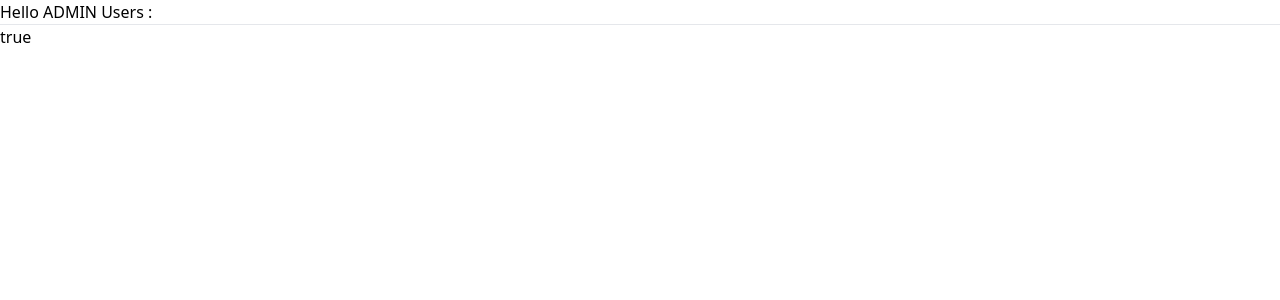
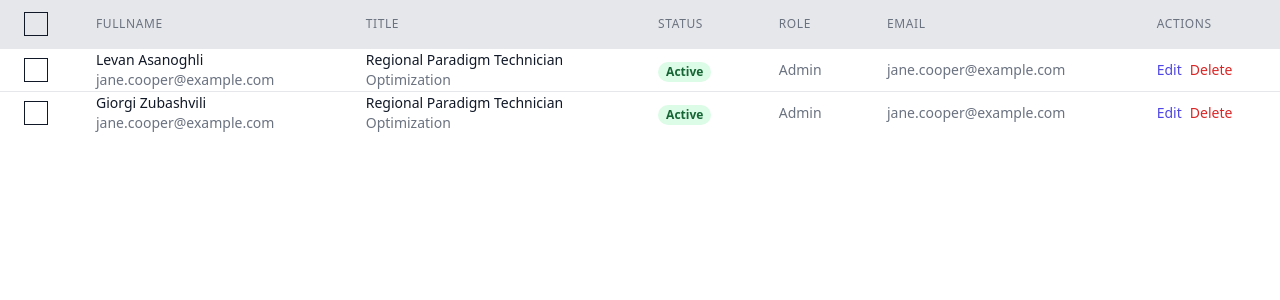
Before and after one commit to Asanoghli/luxlevs-front, a Nuxt app: page /admin/users in a window 1280 px wide. Shown: the top 300 px of the page. Built offline with nearby package versions, Linux system fonts and the light colour scheme.

Commit message:
ADMIN - Sidebar. Workign on USERS page

```diff
--- a/components/sidebar/AppSidebar.vue
+++ b/components/sidebar/AppSidebar.vue
@@ -2,17 +2,13 @@
 import AppSidebarClosed from "~/components/sidebar/AppSidebarClosed.vue";
 import AppSidebarOpened from "~/components/sidebar/AppSidebarOpened.vue";
 import {SidebarConstants} from "~/constants/SessionConstants.js";
-import {
-  useCreateNullValuePersistenceCookieOrGetExisted
-} from "~/composable/useCreateCookie.js";
 
 export default {
   components: {AppSidebarOpened, AppSidebarClosed},
   setup() {
     let sidebarState = useAppSidebar();
-    const {locale, setLocale} = useI18n();
 
-    return {locale, setLocale, sidebarState};
+    return { sidebarState};
   },
   async created() {
     // CHECK SIDEBAR STATUS FROM COOKIE AND CREATE IT IF DOES NOT EXISTS
--- a/components/sidebar/AppSidebarOpened.vue
+++ b/components/sidebar/AppSidebarOpened.vue
@@ -108,6 +108,7 @@ export default {
 .active {
   @apply text-gray-200 bg-gray-700 rounded;
 }
+
 .sidebar-item {
   @apply flex items-center w-full h-12 px-3 mt-2 rounded;
 }
--- a/components/sidebar/ToggleSidebarAndChangeLanguageComponent.vue
+++ b/components/sidebar/ToggleSidebarAndChangeLanguageComponent.vue
@@ -1,5 +1,5 @@
 <script>
-import {useCreatePersistenceCookie} from "~/composable/useCreateCookie.js";
+import {useCreatePersistenceCookie} from "~/composables/useCreateCookie.js";
 import {SidebarConstants} from "~/constants/SessionConstants.js";
 
 export default {
--- a/pages/admin/users/index.vue
+++ b/pages/admin/users/index.vue
@@ -4,14 +4,122 @@ export default {
   setup() {
     let sidebarState = useAppSidebar();
     definePageMeta({
-      layout : 'admin-layout'
+      layout: 'admin-layout'
     })
-    return {sidebarState}
+    let users = [
+      {
+        id: 1, firstName: 'Levan', lastName: 'Asanoghli'
+      },
+      {
+        id: 2, firstName: 'Giorgi', lastName: 'Zubashvili'
+      }
+    ]
+    return {sidebarState,users}
   }
 }
 </script>
 <template>
-  <h1>Hello ADMIN Users :</h1>
-  <hr>
-  {{sidebarState.isSidebarOpen}}
+  <div class="w-full">
+    <table class="w-full divide-y divide-gray-200 overflow-x-auto">
+      <thead class="bg-gray-200">
+      <tr>
+        <th scope="col" class="px-6 size-0 py-3 text-left text-xs font-medium text-gray-500 uppercase tracking-wider">
+          <label for="" class="flex items-center gap-3">
+            <input checked="checked" class="size-5 hidden" type="checkbox">
+            <span class="w-6 h-6 border border-gray-900"></span>
+          </label>
+        </th>
+        <th scope="col" class="px-6 py-3 text-left text-xs font-medium text-gray-500 uppercase tracking-wider">
+          FULLNAME
+        </th>
+        <th scope="col" class="px-6 py-3 text-left text-xs font-medium text-gray-500 uppercase tracking-wider">
+          Title
+        </th>
+        <th scope="col" class="px-6 py-3 text-left text-xs font-medium text-gray-500 uppercase tracking-wider">
+          Status
+        </th>
+        <th scope="col" class="px-6 py-3 text-left text-xs font-medium text-gray-500 uppercase tracking-wider">
+          Role
+        </th>
+        <th scope="col" class="px-6 py-3 text-left text-xs font-medium text-gray-500 uppercase tracking-wider">
+          Email
+        </th>
+        <th scope="col" class="px-6 py-3 text-left text-xs font-medium text-gray-500 uppercase tracking-wider">
+          Actions
+        </th>
+      </tr>
+      </thead>
+      <tbody class="bg-white divide-y divide-gray-200">
+      <tr v-for="user in users" :key="user.id">
+        <td class="px-6 whitespace-nowrap">
+              <label for="" class="flex items-center gap-3">
+                <input checked="checked" class="size-5 hidden" type="checkbox">
+                <span class="w-6 h-6 border border-gray-900"></span>
+              </label>
+        </td>
+        <td class="px-6 whitespace-nowrap">
+          <div class="text-sm font-medium text-gray-900">
+            {{user.firstName}} {{user.lastName}}
+          </div>
+          <div class="text-sm text-gray-500">
+            jane.cooper@example.com
+          </div>
+        </td>
+        <td class="px-6 whitespace-nowrap">
+          <div class="text-sm text-gray-900">Regional Paradigm Technician</div>
+          <div class="text-sm text-gray-500">Optimization</div>
+        </td>
+        <td class="px-6 whitespace-nowrap">
+                <span class="px-2 inline-flex text-xs leading-5 font-semibold rounded-full bg-green-100 text-green-800">
+                    Active
+                </span>
+        </td>
+        <td class="px-6 whitespace-nowrap text-sm text-gray-500">
+          Admin
+        </td>
+        <td class="px-6 whitespace-nowrap text-sm text-gray-500">
+          jane.cooper@example.com
+        </td>
+        <td class="px-6 whitespace-nowrap  text-sm font-medium">
+          <a href="#" class="text-indigo-600 hover:text-indigo-900">Edit</a>
+          <a href="#" class="ml-2 text-red-600 hover:text-red-900">Delete</a>
+        </td>
+      </tr>
+      </tbody>
+    </table>
+  </div>
 </template>
+<style scoped>
+.checkmark {
+  height: 25px;
+  width: 25px;
+  background-color: white;
+}
+
+.checkmark:after {
+  left: 9px;
+  top: 5px;
+  width: 5px;
+  height: 10px;
+  border: solid white;
+  border-width: 0 3px 3px 0;
+  -webkit-transform: rotate(45deg);
+  -ms-transform: rotate(45deg);
+  transform: rotate(45deg);
+}
+
+.checkbox-input {
+  position: absolute;
+  cursor: pointer;
+  height: 0;
+  width: 0;
+}
+
+.checkbox-input:checked ~ .checkmark {
+  background-color: #2196F3;
+}
+
+.container input:checked ~ .checkmark:after {
+  display: block;
+}
+</style>
--- a/stores/AppSidebarStore.js
+++ b/stores/AppSidebarStore.js
@@ -1,6 +1,6 @@
 import {defineStore} from 'pinia'
 import {SidebarConstants} from "~/constants/SessionConstants.js";
-import {useCreatePersistenceCookie} from "~/composable/useCreateCookie.js";
+import {useCreatePersistenceCookie} from "~/composables/useCreateCookie.js";
 
 export const useAppSidebar = defineStore('world', {
     state: () => {
```
Also changed, not shown: app.vue (+5 -7 lines), composables/useCreateCookie.js (renamed from composable/useCreateCookie.js). Lines whose indentation alone changed are shown as unchanged.
